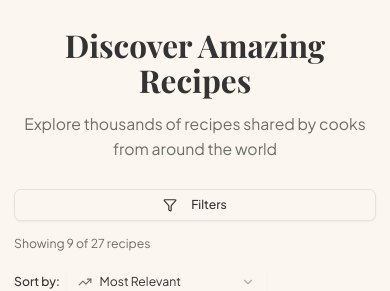
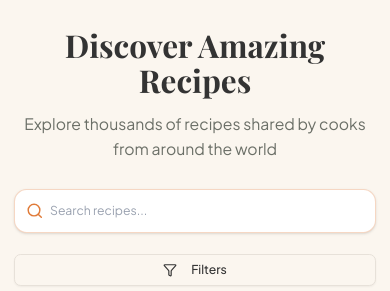
Before and after one commit to COCINA-WEBAPP/CocinaFront, a Next.js app in the folder cocina-front/: page /en/Explorar in a window 390 px wide. Shown: the top 291 px of the page. Built offline with nearby package versions, Linux system fonts and the light colour scheme.

Commit message:
Barra de busqueda corregida (añadida) en vista mobil en pagina Explorar.

```diff
--- a/cocina-front/app/[locale]/Explorar/components/RecipeCatalogue.tsx
+++ b/cocina-front/app/[locale]/Explorar/components/RecipeCatalogue.tsx
@@ -7,9 +7,10 @@ import { RecipeFilterPanel, RecipeFilters } from "./RecipeFilterPanel";
 import { RecipeSortDropdown, SortOption } from "./RecipeSortDropdown";
 import { Button } from "@/components/ui/button";
 import { Sheet, SheetContent, SheetHeader, SheetTitle, SheetTrigger } from "@/components/ui/sheet";
-import { ChevronLeft, ChevronRight, Filter } from "lucide-react";
+import { ChevronLeft, ChevronRight, Filter, Search, X } from "lucide-react";
 import { motion } from "framer-motion";
 import { getAllRecipes } from "@/lib/services/recipe";
+import { useRouter } from "@/i18n/navigation";
 import { useTranslations } from "next-intl";
 
 const DEFAULT_FILTERS: RecipeFilters = {
@@ -24,8 +25,11 @@ const DEFAULT_FILTERS: RecipeFilters = {
 
 export function RecipeCatalogue() {
   const t = useTranslations("Explore");
+  const tHeader = useTranslations("Header");
+  const router = useRouter();
   const searchParams = useSearchParams();
   const searchQuery = searchParams.get("search") || "";
+  const [mobileSearch, setMobileSearch] = useState(searchQuery);
 
   const [filters, setFilters] = useState<RecipeFilters>(DEFAULT_FILTERS);
   const [sortBy, setSortBy] = useState<SortOption>("relevance");
@@ -110,6 +114,7 @@ export function RecipeCatalogue() {
 
   const handleResetFilters = () => setFilters(DEFAULT_FILTERS);
 
+  useEffect(() => { setMobileSearch(searchQuery); }, [searchQuery]);
   useEffect(() => { setCurrentPage(1); }, [filters, searchQuery, sortBy]);
 
   const totalPages = Math.max(1, Math.ceil(sortedRecipes.length / pageSize));
@@ -141,6 +146,27 @@ export function RecipeCatalogue() {
         <h1 className="mb-4 text-4xl font-bold md:text-5xl">{t("title")}</h1>
         <p className="text-lg text-muted-foreground">{t("subtitle")}</p>
       </motion.div>
+
+      {/* Mobile search bar — visible only when the desktop Header is hidden */}
+      <form
+        onSubmit={(e) => { e.preventDefault(); router.push(`/Explorar?search=${encodeURIComponent(mobileSearch)}`); }}
+        className="md:hidden mb-6 relative flex items-center gap-2 rounded-xl border border-[#e07b39]/30 bg-white shadow-sm px-3 py-1.5"
+      >
+        <Search className="h-5 w-5 text-[#e07b39] flex-shrink-0" />
+        <input
+          type="text"
+          placeholder={tHeader("searchPlaceholder")}
+          className="flex-1 bg-transparent text-sm outline-none placeholder:text-gray-400 py-2"
+          value={mobileSearch}
+          onChange={(e) => setMobileSearch(e.target.value)}
+        />
+        {mobileSearch && (
+          <button type="button" onClick={() => { setMobileSearch(""); router.push("/Explorar"); }}
+            className="text-gray-400 hover:text-gray-600 flex-shrink-0">
+            <X className="h-4 w-4" />
+          </button>
+        )}
+      </form>
 
       <div className="flex flex-col gap-8 lg:flex-row">
         {/* Desktop Filter Panel */}
```
